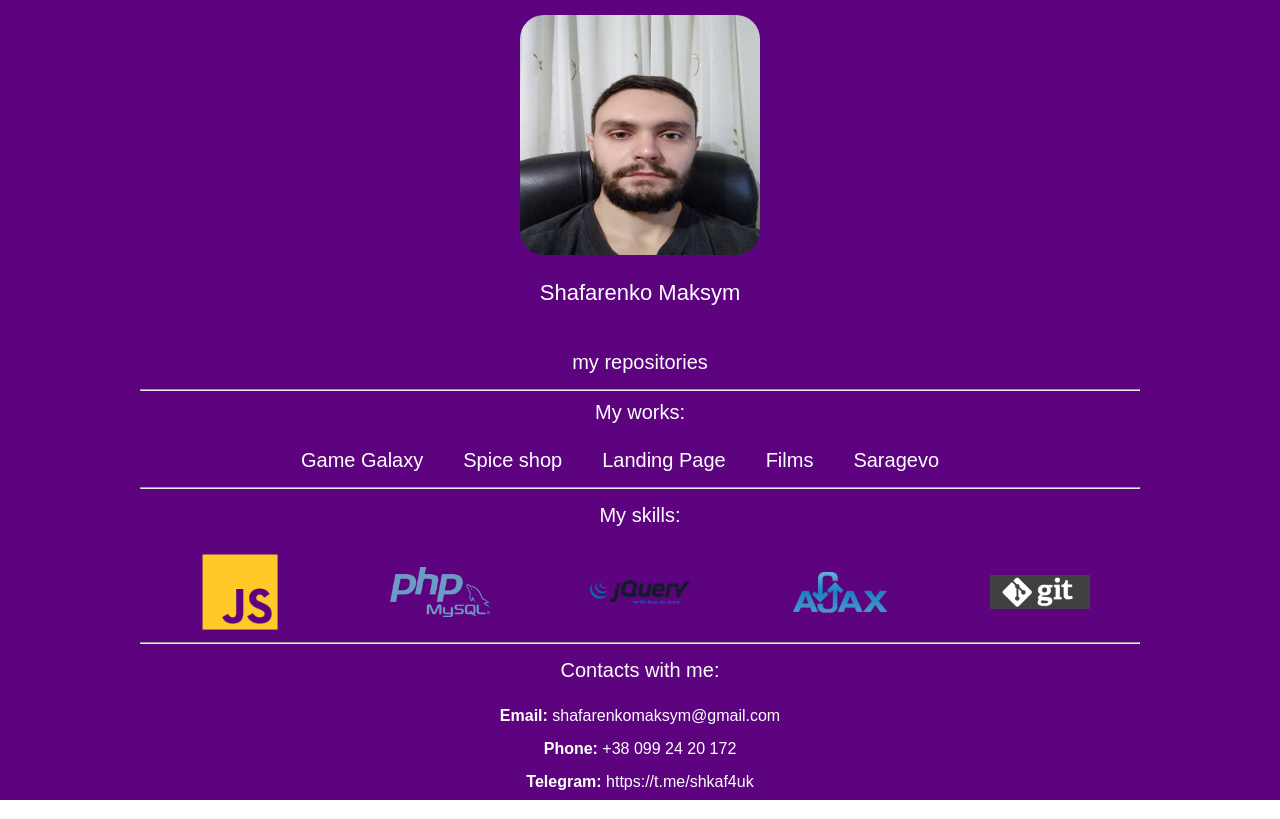
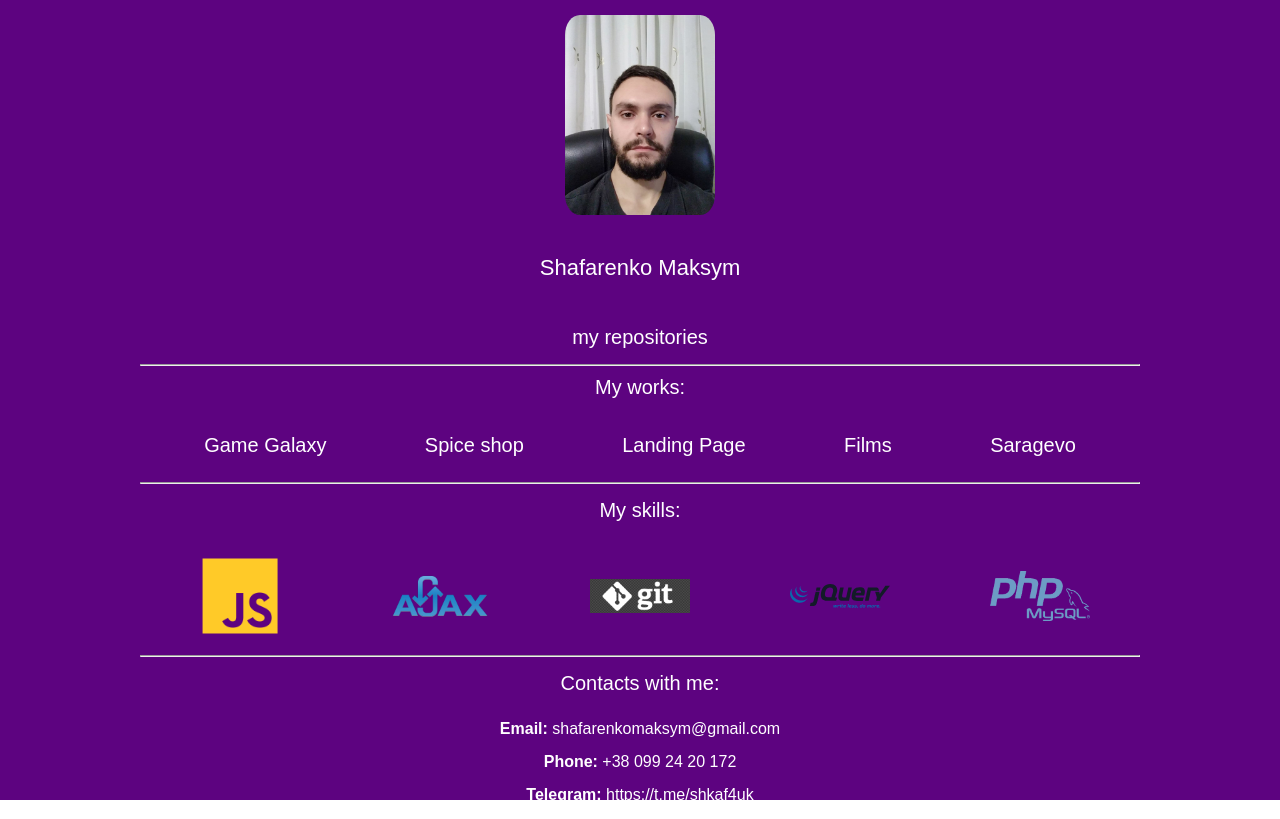
Before and after one commit to shkaf4uk/shkaf4uk.github.io, a plain HTML site: page my_profile/index.html in a window 1280 px wide. Drawn offline with Linux system fonts and the light colour scheme.

Commit message:
a bit adoptive

```diff
--- a/my_profile/assets/css/main.css
+++ b/my_profile/assets/css/main.css
@@ -18,7 +18,6 @@ a {
 .collun {
 	flex-direction: column;
 }
-
 
 .jcsb {
 	justify-content: space-between;
@@ -53,15 +52,12 @@ a {
 
 .my__foto {
 	flex-direction:row;
-	height: 30%;
-	width: 100%;
 	align-items: flex-start;
 	margin-bottom: 30px;
 }
 
 .my__foto img {
-	width: 24%;
-    height: 100%;
+	width: 15%;
     border-radius: 10%;
     margin-top: 15px;
 }
@@ -84,21 +80,17 @@ a {
 	margin: 15px;
 }
 
-.my__works ul {
-	float: right;
+.my__works a {
+	margin: 10px;
 }
 
-.my__works ul li {
-	float: left;
-	margin-right: 40px;
-}
-
-.my__works ul li a:hover {
+.my__works a:hover {
 	color: #b6b6b6;
 }
 
 .my__skills__img img {
 	width: 100px;
+	margin: 9px;
 }
 
 .scale {
@@ -125,3 +117,25 @@ a {
 .my__contact span {
 	margin-bottom: 15px;
 }
+
+/* media  1000px*/
+@media (max-width: 1000px) {
+	.content {
+		width: 100%;
+	}
+
+	.welcome {
+		height: 100%;
+	}
+}
+
+/* media  710*/
+@media (max-width: 710px) {
+	.my__works {
+		flex-wrap: wrap;
+	}
+
+	.my__skills__img {
+		flex-wrap: wrap;
+	}
+}
--- a/my_profile/index.html
+++ b/my_profile/index.html
@@ -20,14 +20,12 @@
         <div class="my__work flex jcc">
             My works:
         </div>
-            <div class="my__works flex aic jcc">
-                <ul>
-                    <li><a href="https://shkaf4uk.github.io/game_galaxian_v0.9.4/" target=»_blank>Game Galaxy</a></li>
-                    <li><a href="http://spiceshop.ch36776.tmweb.ru/" target=»_blank>Spice shop</a></li>
-                    <li><a href="https://shkaf4uk.github.io/landing_page_1/" target=»_blank>Landing Page</a></li>
-                    <li><a href="https://shkaf4uk.github.io/kino/" target=»_blank>Films</a></li>
-                    <li><a href="https://shkaf4uk.github.io/saragevo/" target=»_blank>Saragevo</a></li>
-                </ul>
+        <div class="my__works flex aic jcsa">
+            <a href="https://shkaf4uk.github.io/game_galaxian_v0.9.4/" target=»_blank>Game Galaxy</a>
+            <a href="http://spiceshop.ch36776.tmweb.ru/" target=»_blank>Spice shop</a>
+            <a href="https://shkaf4uk.github.io/landing_page_1/" target=»_blank>Landing Page</a>
+            <a href="https://shkaf4uk.github.io/kino/" target=»_blank>Films</a>
+            <a href="https://shkaf4uk.github.io/saragevo/" target=»_blank>Saragevo</a>
         </div>
         <hr>
         <div class="my__skills flex jcc">
@@ -35,10 +33,10 @@
         </div>
         <div class="my__skills__img flex aic jcsa">
             <img class="scale" src="assets/images/js.png">
-                <img class="scale" src="assets/images/php_PNG9.png">
-                <img class="scale" src="assets/images/jquery.svg">
             <img class="scale" src="assets/images/AJAX.webp">
             <img class="scale" src="assets/images/git.png">
+            <img class="scale" src="assets/images/jquery.svg">
+            <img class="scale" src="assets/images/php_PNG9.png">
         </div>
         <hr>
         <div class="my__contacts flex jcc">
```
Lines whose indentation alone changed are shown as unchanged.
